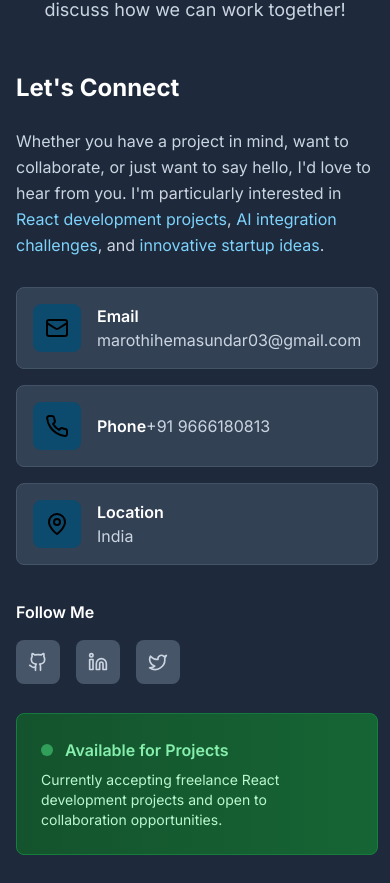
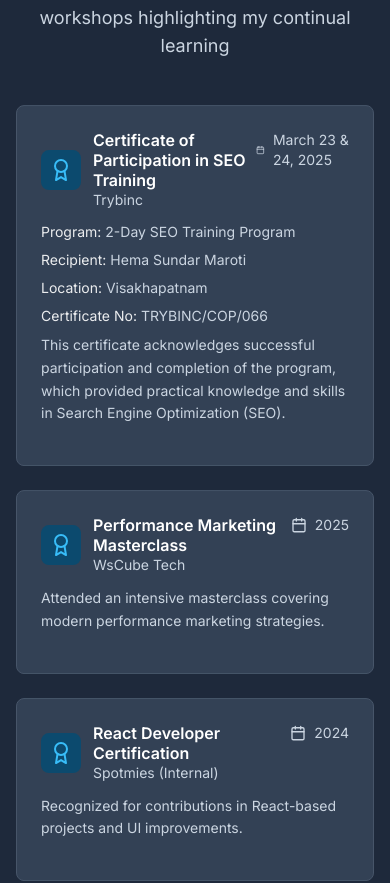
Before and after one commit to Hemasundar2006/Hemasundar-Maroti-Portfolio, a React (Vite) app: page / in a window 390 px wide. Shown: the part 8258-9141 px from the top of the page. Built offline with nearby package versions, Linux system fonts and the light colour scheme.

Commit message:
Add Certifications component and integrate it into the App and Header components for enhanced portfolio presentation.

```diff
--- a/src/App.jsx
+++ b/src/App.jsx
@@ -4,6 +4,7 @@
 import Experience from './components/Experience'
 import Projects from './components/Projects'
 import Skills from './components/Skills'
+import Certifications from './components/Certifications'
 import Contact from './components/Contact'
 import Footer from './components/Footer'
 import ParticleBackground from './components/ParticleBackground'
@@ -26,6 +27,7 @@
           <Experience />
           <Projects />
           <Skills />
+          <Certifications />
           <Contact />
         </main>
         <Footer />
--- /dev/null
+++ b/src/components/Certifications.jsx
@@ -0,0 +1,110 @@
+import React from 'react'
+import { Award, ExternalLink, Calendar } from 'lucide-react'
+import ScrollAnimations from './ScrollAnimations'
+
+const Certifications = () => {
+  const certifications = [
+    {
+      title: 'Certificate of Participation in SEO Training',
+      program: '2-Day SEO Training Program',
+      recipient: 'Hema Sundar Maroti',
+      issuer: 'Trybinc',
+      date: 'March 23 & 24, 2025',
+      location: 'Visakhapatnam',
+      certificateNumber: 'TRYBINC/COP/066',
+      link: null,
+      description:
+        'This certificate acknowledges successful participation and completion of the program, which provided practical knowledge and skills in Search Engine Optimization (SEO).'
+    },
+    {
+      title: 'Performance Marketing Masterclass',
+      issuer: 'WsCube Tech',
+      date: '2025',
+      link: null,
+      description: 'Attended an intensive masterclass covering modern performance marketing strategies.'
+    },
+    {
+      title: 'React Developer Certification',
+      issuer: 'Spotmies (Internal)',
+      date: '2024',
+      link: null,
+      description: 'Recognized for contributions in React-based projects and UI improvements.'
+    }
+  ]
+
+  return (
+    <section id="certifications" className="py-16 bg-dark-800">
+      <div className="section-padding">
+        <div className="container-max">
+          <ScrollAnimations className="text-center mb-12" delay={0}>
+            <h2 className="text-3xl lg:text-4xl font-bold text-white mb-4">
+              Professional <span className="gradient-text">Certifications</span>
+            </h2>
+            <p className="text-lg text-dark-300 max-w-2xl mx-auto">
+              A selection of certifications and workshops highlighting my continual learning
+            </p>
+          </ScrollAnimations>
+
+          <div className="grid md:grid-cols-2 gap-6">
+            {certifications.map((cert, idx) => (
+              <ScrollAnimations key={idx} delay={idx * 150}>
+                <div className="bg-dark-700 p-6 rounded-lg border border-dark-600 card-hover floating">
+                  <div className="flex items-start justify-between mb-3">
+                    <div className="flex items-center">
+                      <div className="p-2 bg-primary-900 rounded-lg mr-3">
+                        <Award className="h-6 w-6 text-primary-400" />
+                      </div>
+                      <div>
+                        <h3 className="text-white font-semibold leading-tight">{cert.title}</h3>
+                        <p className="text-sm text-dark-300">{cert.issuer}</p>
+                      </div>
+                    </div>
+                    <div className="flex items-center text-sm text-dark-300">
+                      <Calendar className="h-4 w-4 mr-2" />
+                      {cert.date}
+                    </div>
+                  </div>
+                  {cert.program && (
+                    <p className="text-dark-300 text-sm mb-2">
+                      <span className="text-white/90">Program:</span> {cert.program}
+                    </p>
+                  )}
+                  {cert.recipient && (
+                    <p className="text-dark-300 text-sm mb-2">
+                      <span className="text-white/90">Recipient:</span> {cert.recipient}
+                    </p>
+                  )}
+                  {cert.location && (
+                    <p className="text-dark-300 text-sm mb-2">
+                      <span className="text-white/90">Location:</span> {cert.location}
+                    </p>
+                  )}
+                  {cert.certificateNumber && (
+                    <p className="text-dark-300 text-sm mb-2">
+                      <span className="text-white/90">Certificate No:</span> {cert.certificateNumber}
+                    </p>
+                  )}
+                  {cert.description && (
+                    <p className="text-dark-300 text-sm mb-4 leading-relaxed">{cert.description}</p>
+                  )}
+                  {cert.link && (
+                    <a
+                      href={cert.link}
+                      target="_blank"
+                      rel="noopener noreferrer"
+                      className="inline-flex items-center text-primary-400 hover:text-primary-300 text-sm"
+                    >
+                      <ExternalLink className="h-4 w-4 mr-1" /> View certificate
+                    </a>
+                  )}
+                </div>
+              </ScrollAnimations>
+            ))}
+          </div>
+        </div>
+      </div>
+    </section>
+  )
+}
+
+export default Certifications
--- a/src/components/Header.jsx
+++ b/src/components/Header.jsx
@@ -18,6 +18,7 @@
     { name: 'Experience', href: '#experience' },
     { name: 'Projects', href: '#projects' },
     { name: 'Skills', href: '#skills' },
+    { name: 'Certifications', href: '#certifications' },
     { name: 'Contact', href: '#contact' },
   ]
 
```
